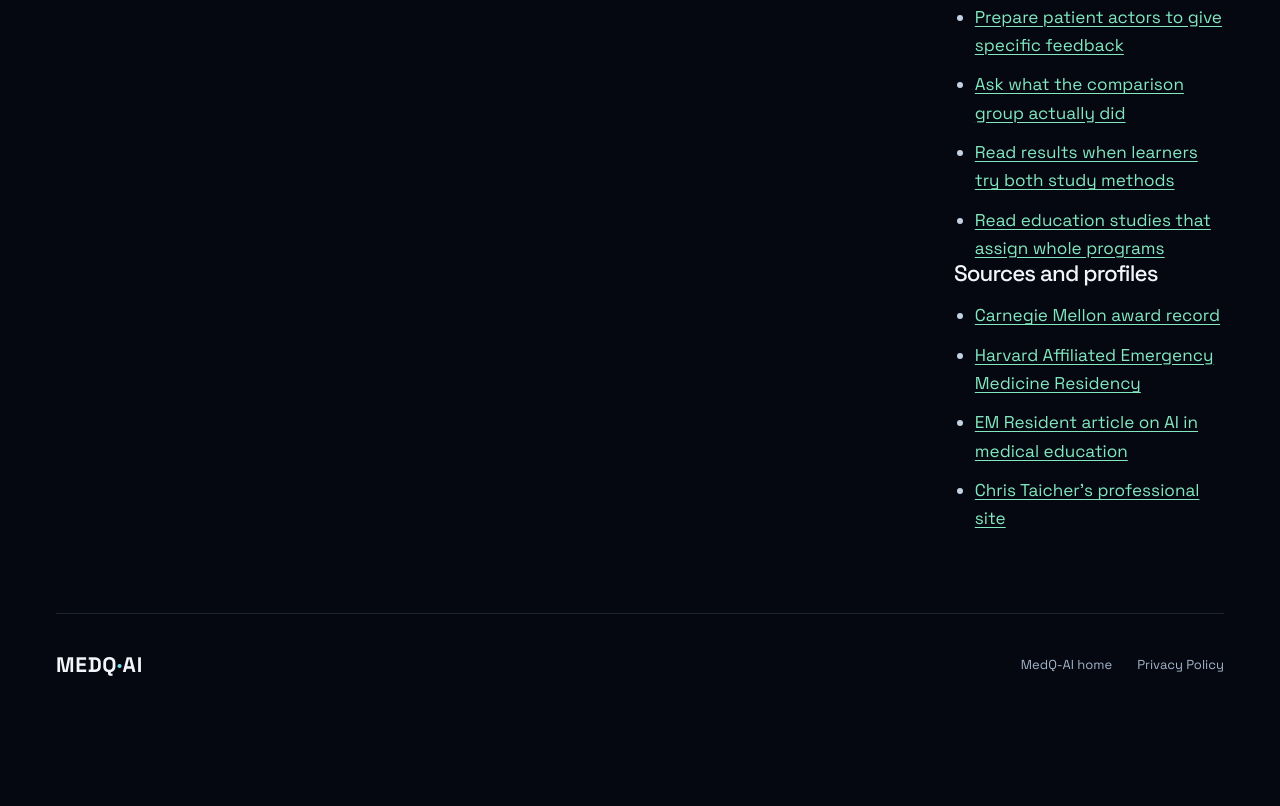
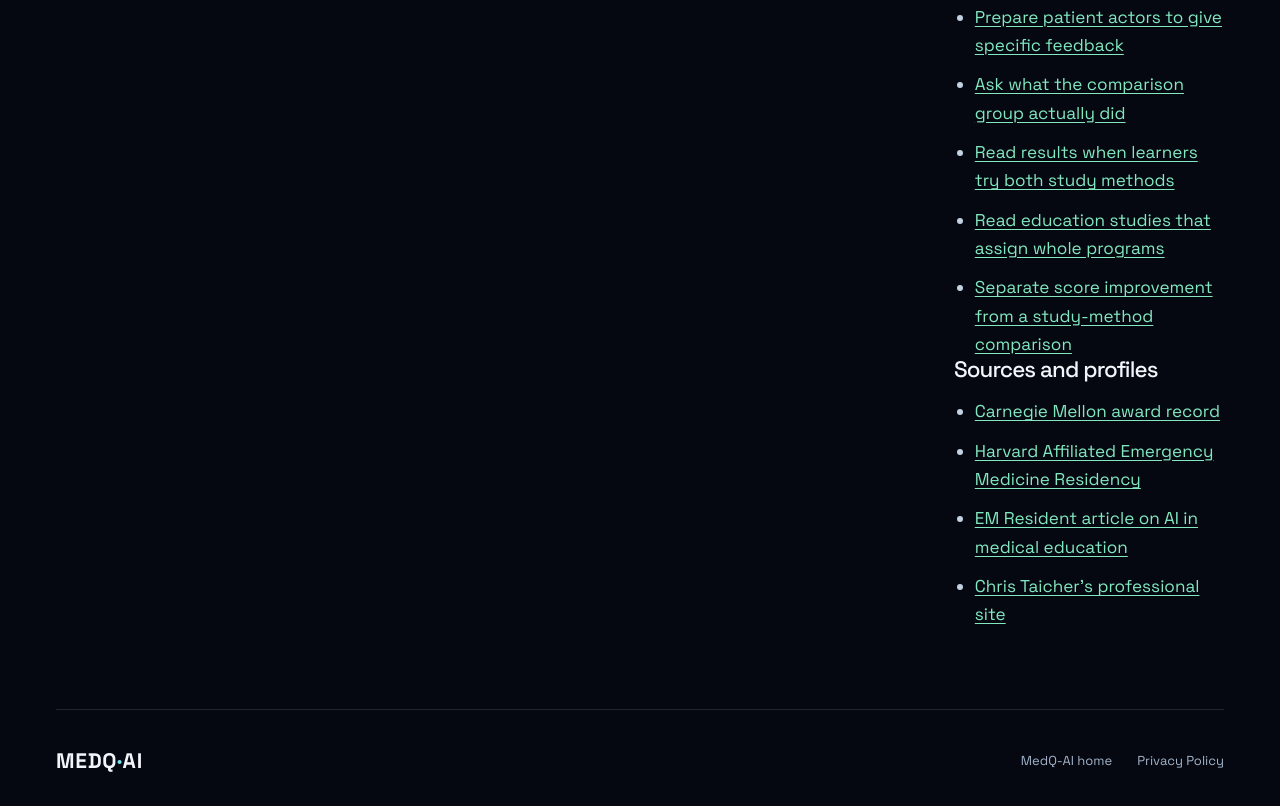
Before and after one commit to ctaicher/medq-ai-site, a plain HTML site: page founder/index.html in a window 1280 px wide. Shown: the part 2554-3360 px from the top of the page. Before the commit the page ends 3264 px from the top, so only its background shows below. Drawn offline with Linux system fonts and the light colour scheme.

Commit message:
Link score-change study guide and include in discovery

```diff
--- a/founder/index.html
+++ b/founder/index.html
@@ -74,6 +74,7 @@
 <li><a href="/study/check-the-comparison-group/">Ask what the comparison group actually did</a></li>
 <li><a href="/study/read-crossover-learning-studies/">Read results when learners try both study methods</a></li>
 <li><a href="/study/read-cluster-learning-studies/">Read education studies that assign whole programs</a></li>
+<li><a href="/study/compare-changes-in-learning-scores/">Separate score improvement from a study-method comparison</a></li>
 </ul><h2>Sources and profiles</h2>
         <ul>
           <li><a href="https://www.cmu.edu/swartz-center-for-entrepreneurship/resources-funding-and-talent/mcginnis-venture-competition/past-winners.html">Carnegie Mellon award record</a></li>
```
